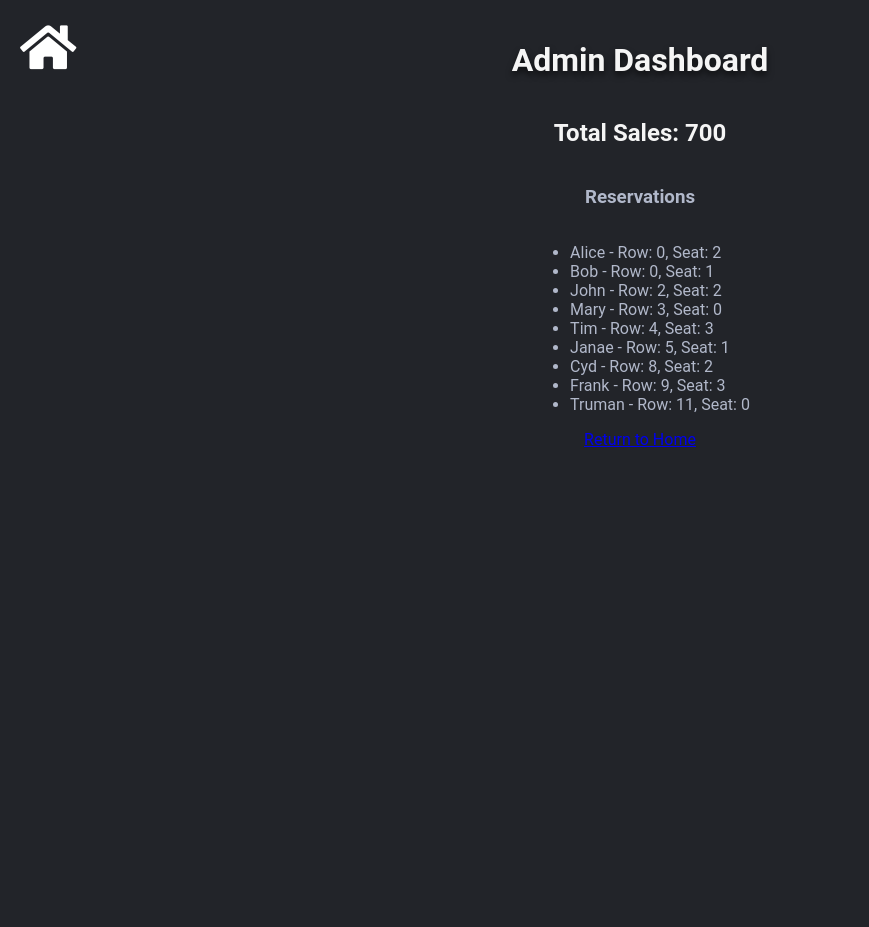
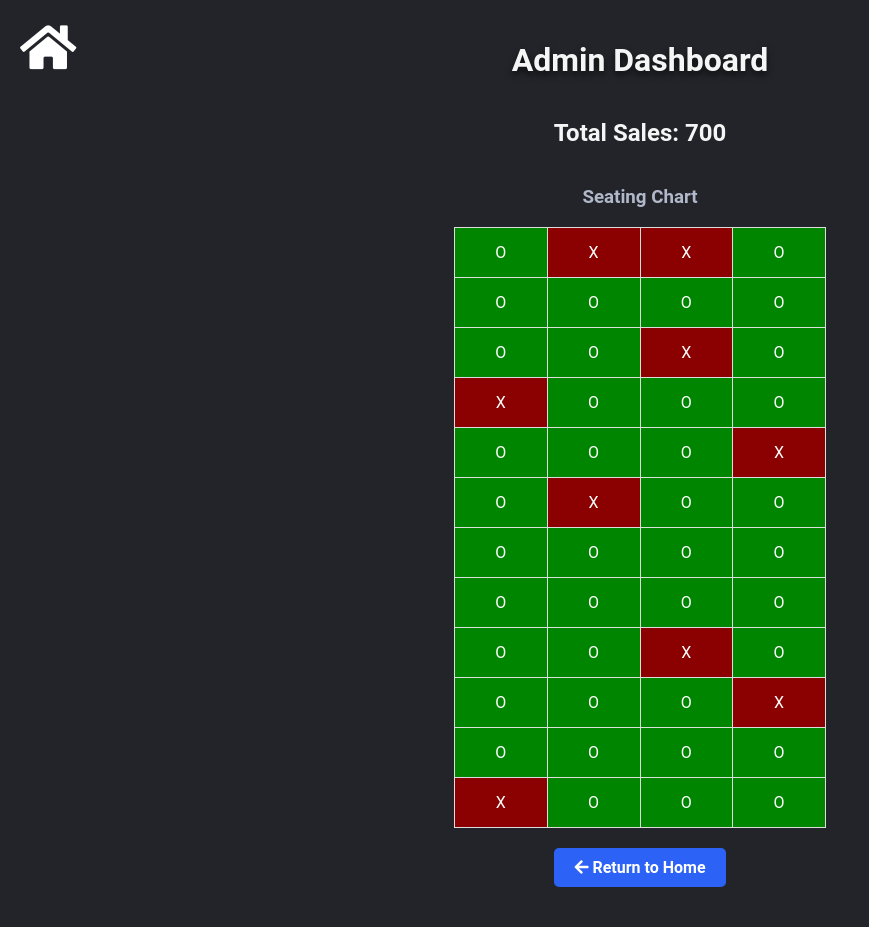
Before and after one commit to Dorion-M/Trip-Reservation-System, a Flask app: page /admin in a window 1280 px wide. Shown: the whole page, without its empty margins (0-869 px from the left). Before the commit the page ends 447 px from the top, so only its background shows below. Run offline with Flask 3, Linux system fonts and the light colour scheme; data comes from the database, SQL or seed files in the repository.

Commit message:
Displays seating chart after admin login

```diff
--- a/app.py
+++ b/app.py
@@ -48,10 +48,20 @@ def login():
 @app.route('/admin')
 def admin():
     db = get_db()
-    cur = db.execute("SELECT * FROM reservations")
-    reservations = cur.fetchall()
-    total_sales = sum(get_cost_matrix()[row][col] for _, _, row, col, _, _ in reservations)
-    return render_template('admin.html', reservations=reservations, total_sales=total_sales)
+    cur = db.execute("SELECT seatRow, seatColumn FROM reservations")
+    reserved_seats = cur.fetchall()
+    seat_matrix = [['O' for _ in range(4)] for _ in range(12)]  #Create a 12x4 matrix of 'O'
+
+    #Update the matrix with 'X' where seats are reserved
+    for row, col in reserved_seats:
+        seat_matrix[row][col] = 'X'
+
+    total_sales = sum(get_cost_matrix()[row][col] if seat == 'X' else 0
+                      for row, line in enumerate(seat_matrix)
+                      for col, seat in enumerate(line))
+
+    return render_template('admin.html', seat_matrix=seat_matrix, total_sales=total_sales)
+
 
 if __name__ == '__main__':
     app.run(debug=True)
--- a/static/css/stylesheet.css
+++ b/static/css/stylesheet.css
@@ -148,3 +148,60 @@ button {
 .home-link:hover {
   color:#bcc5d7;
 }
+
+
+table {
+  width: 30%; /* Adjusted the table width to be narrower overall */
+  margin: auto;
+  border-collapse: collapse;
+  text-align: center;
+}
+
+td {
+  padding: 15px 10px; /* Reduced horizontal padding */
+  border: 1px solid #ddd;
+  width: 20%; /* Explicitly set each column to take up 20% of the table width */
+}
+
+td.X { /* Style for reserved seats */
+  background-color: #8b0000; /* Red to indicate reservation */
+  color: white;
+}
+
+td.O { /* Style for available seats */
+  background-color: #008500; /* Green to indicate availability */
+  color: white;
+}
+
+
+/* Home icon link styles */
+.home-icon {
+  position: absolute;
+  top: 20px;
+  left: 20px;
+  font-size: 30px; /* Larger size for icon */
+  color: #ffffff; /* White color */
+  text-decoration: none; /* Remove underline */
+}
+
+.home-icon:hover {
+  color: #bcc5d7; /* Lighter color on hover */
+}
+
+/* Return to Home link styles */
+.return-home-link {
+  display: inline-block;
+  padding: 10px 20px;
+  margin: 20px;
+  background-color: #2c62f6; /* Consistent blue background */
+  color: white; /* White text for contrast */
+  text-decoration: none; /* Remove underline */
+  border-radius: 5px; /* Rounded corners */
+  transition: background-color 0.3s ease; /* Smooth transition for hover effect */
+  font-weight: bold; /* Bold text */
+}
+
+.return-home-link:hover {
+  background-color: #2b2e34; /* Darker shade on hover */
+  color: #ffffff; /* Ensure text color remains white */
+}
--- a/templates/admin.html
+++ b/templates/admin.html
@@ -6,17 +6,19 @@
     <link rel="stylesheet" href="https://cdnjs.cloudflare.com/ajax/libs/font-awesome/5.15.4/css/all.min.css">
 </head>
 <body>
-    <a href="{{ url_for('home') }}" class="home-link"> <i class="fas fa-home"></i></a>
+    <a href="{{ url_for('home') }}" class="home-link"><i class="fas fa-home"></i></a>
     <h1>Admin Dashboard</h1>
     <h2>Total Sales: {{ total_sales }}</h2>
-    <h3>Reservations</h3>
-    <ul>
-        {% for reservation in reservations %}
-        <li>{{ reservation[1] }} - Row: {{ reservation[2] }}, Seat: {{ reservation[3] }}</li>
-        {% else %}
-        <li>No reservations found.</li>
+    <h3>Seating Chart</h3>
+    <table>
+        {% for row in seat_matrix %}
+        <tr>
+            {% for seat in row %}
+            <td class="{{ seat }}">{{ seat }}</td>
+            {% endfor %}
+        </tr>
         {% endfor %}
-    </ul>
-    <a href="{{ url_for('home') }}">Return to Home</a>
+    </table>
+    <a href="{{ url_for('home') }}" class="return-home-link"><i class="fas fa-arrow-left"></i> Return to Home</a>
 </body>
 </html>
```
